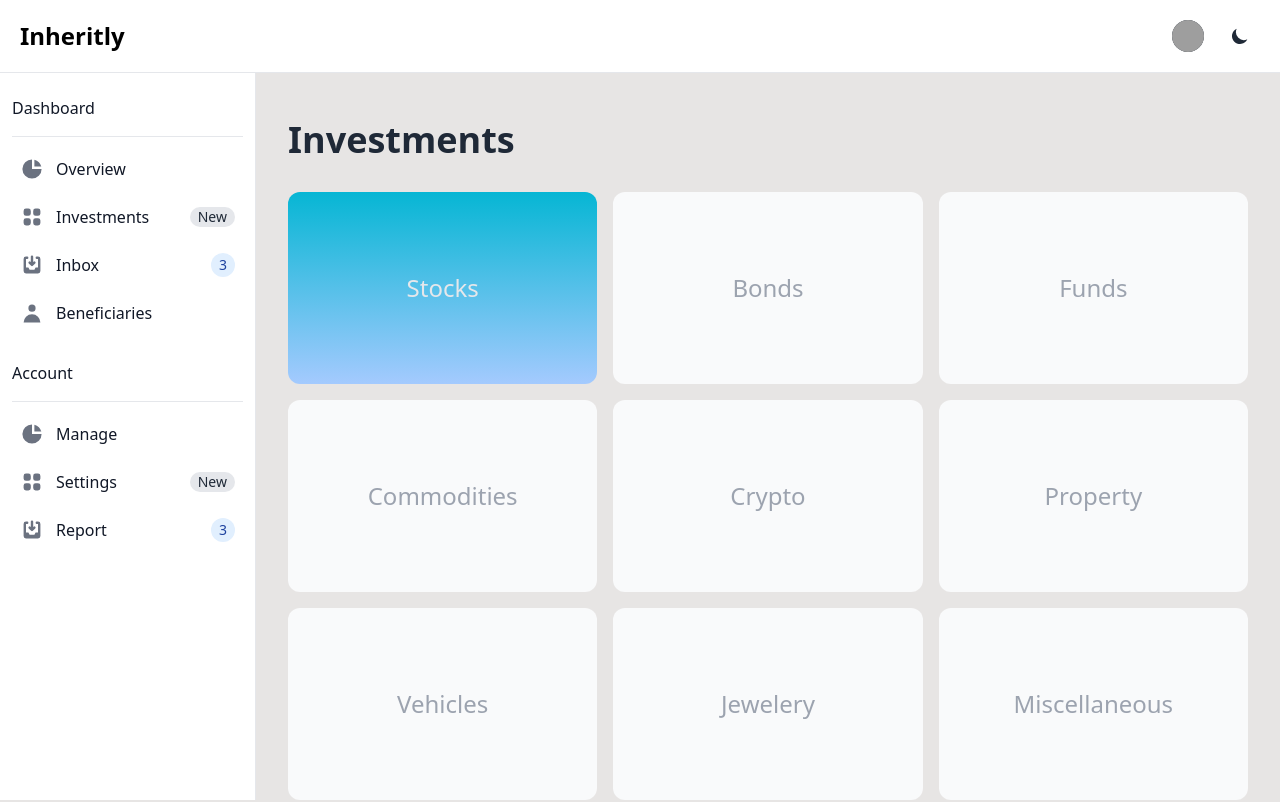
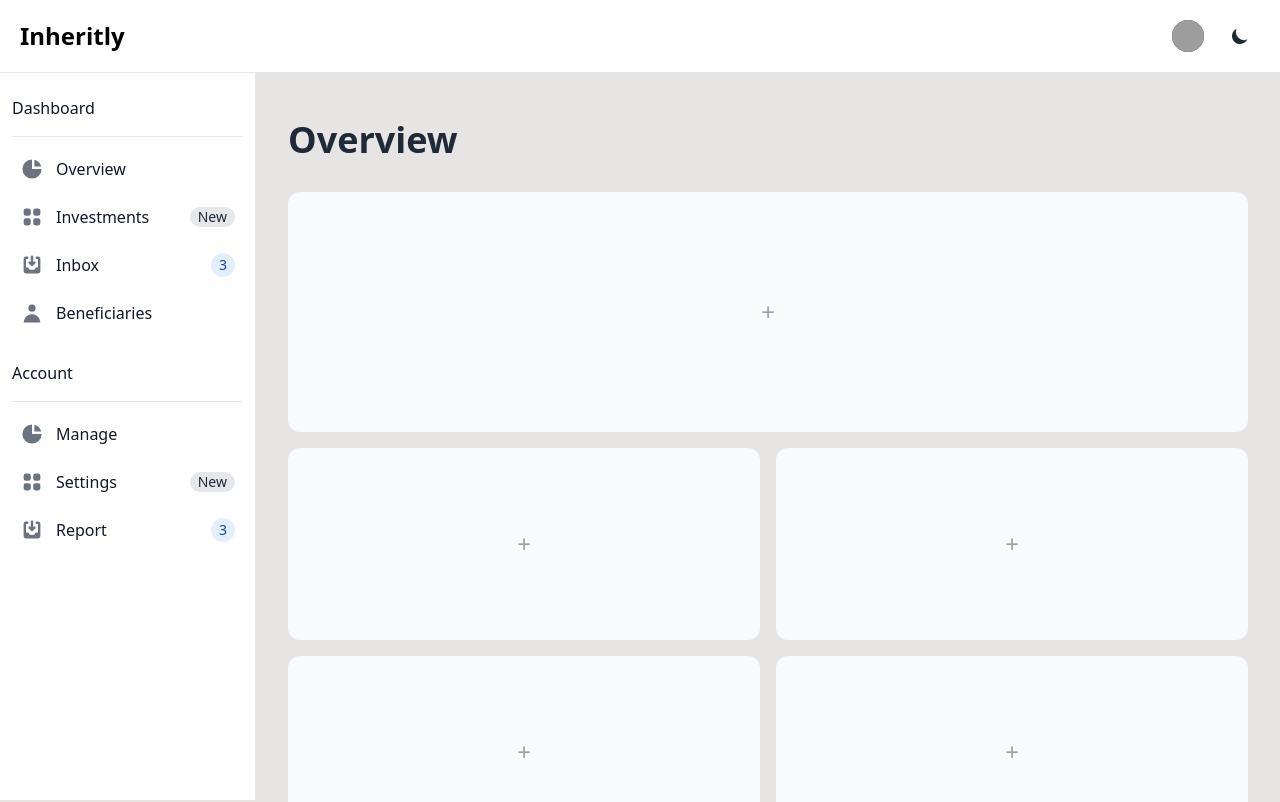
Before and after one commit to mxwtd/Inheritly, a React (Vite) app: page / in a window 1280 px wide. Shown: the top 802 px of the page. Built offline with nearby package versions, Linux system fonts and the light colour scheme; grey boxes are pictures that could not be loaded.

Commit message:
Adjustments to Investment Page

```diff
--- a/src/App.jsx
+++ b/src/App.jsx
@@ -1,6 +1,6 @@
 import { useEffect } from 'react';
 import SidebarV2 from './components/SidebarV2';
-// import Overview from './components/Overview';
+import Overview from './components/Overview';
 import Investments from './components/Investments';
 
 const App = () => {
@@ -53,7 +53,7 @@ const App = () => {
   return (
     <div className='w-full min-h-screen bg-stone-200 dark:bg-stone-700'>
       <SidebarV2 />
-      {/* <Overview /> */}
+      <Overview />
       <Investments />
     </div>
   );
```
Also changed, not shown: src/components/Overview.jsx (renamed from src/components/Dashboard.jsx).
